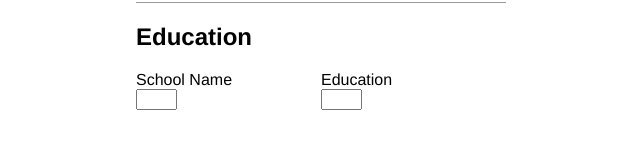
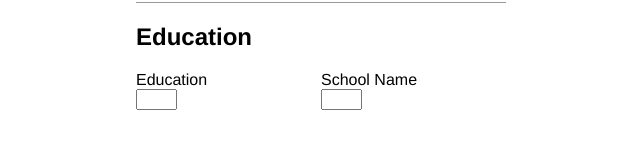
Before and after one commit to JSHC/odin-cvproject, a React (Create React App) app: page / in a window 1280 px wide. Shown: the part 319-480 px from the top of the page, without its empty margins (319-959 px from the left). Built offline with nearby package versions, Linux system fonts and the light colour scheme.

Commit message:
Swap education and school name field

```diff
--- a/src/components/EducationComponent.js
+++ b/src/components/EducationComponent.js
@@ -8,14 +8,14 @@ class EducationComponent extends React.Component {
         return (
             <div className={this.props.className}>
                 <Field
+                    label="Education"
+                    type="text"
+                    className="education"
+                    editEnabled={editEnabled} />
+                <Field
                     label="School Name"
                     type="text"
                     className="school-name"
-                    editEnabled={editEnabled} />
-                <Field
-                    label="Education"
-                    type="text"
-                    className="education"
                     editEnabled={editEnabled} />
                 <div className='years-container'>
                 <Field
```
